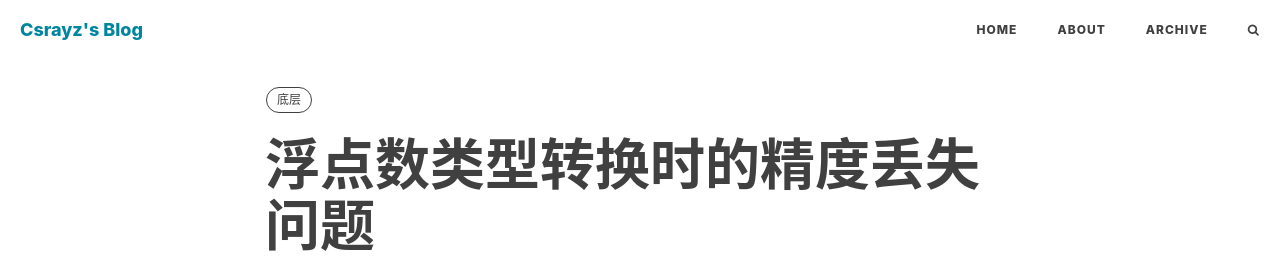
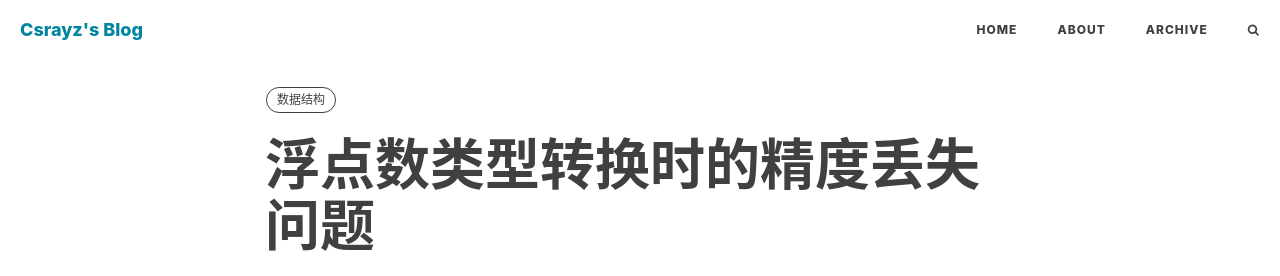
Before and after one commit to Csrayz/Csrayz.github.io, a Jekyll site: the page built from _posts/2023-10-13-loss-of-precision-in-floating-point-type-conversions.md, in a window 1280 px wide and 900 px high. Shown: the top 276 px of the window. Built offline with Jekyll 4.4.1, drawn with Linux system fonts in a browser that asks for light colours; nearby versions of some CDN libraries; comment, search, counter and statistics services are not loaded.

Commit message:
[refactor] 优化了下存量文章的组织方式

```diff
--- a/_layouts/post.html
+++ b/_layouts/post.html
@@ -46,22 +46,6 @@
                     </li>
                     {% endif %}
                 </ul>
-                <hr style="visibility: hidden;">
-
-                <!-- 先不配置评论 -->
-                <!-- {% if site.disqus_username %} -->
-                <!-- disqus 评论框 start -->
-                <!-- <div class="comment">
-                    <div id="disqus_thread" class="disqus-thread"></div>
-                </div> -->
-                <!-- disqus 评论框 end -->
-                <!-- {% endif %} -->
-
-                {% if site.netease_comment %}
-                <!-- 网易云跟帖 评论框 start -->
-                <div id="cloud-tie-wrapper" class="cloud-tie-wrapper"></div>
-                <!-- 网易云跟帖 评论框 end -->
-                {% endif %}
 
                 <div class="comment">
                     <!-- 基于Github的评论 -->
@@ -81,7 +65,7 @@
                     crossorigin="anonymous"
                     async>
                     </script>
-                </div> -->
+                </div>
             </div>
 
     <!-- Side Catalog Container -->
--- a/_posts/2023-10-13-loss-of-precision-in-floating-point-type-conversions.md
+++ b/_posts/2023-10-13-loss-of-precision-in-floating-point-type-conversions.md
@@ -3,12 +3,12 @@
 slug: loss-of-precision-in-floating-point-type-conversions
 title: 浮点数类型转换时的精度丢失问题
 tags:
-- 底层
+- 数据结构
 ---
 
 众所周知，浮点数与整形类型在相互转换后可能发生的精度丢失问题。浮点数转换为整形会发生**截断**和**溢出**问题，整形转换为浮点型会发生**精度丢失**问题。究其原因，是浮点型和整形在存储模式上的差异导致的。
 
-![Java类型转换时可能发生的精度丢失（虚线代表该转换存在精度丢失问题）](/img/in-posts/2023-10-13-loss-of-precision-in-floating-point-type-conversions-1.png)
+![Java类型转换时可能发生的精度丢失（虚线代表该转换存在精度丢失问题）](/img/in-posts/2023-10-13-loss-of-precision-in-floating-point-type-conversions/1.png)
 *Java类型转换时可能发生的精度丢失（虚线代表该转换存在精度丢失问题）*
 
 # 整形与浮点数的存储模式
@@ -31,7 +31,7 @@
 
 例如， 25.125（11001.001）就可以表示为 $$1.1001001 \times 2^4$$ ，对应的有 $$M=1.1001001$$，$$E=100$$（二进制）。
 
-![32位浮点数表示25.125（尾数指小数部分）](/img/in-posts/2023-10-13-loss-of-precision-in-floating-point-type-conversions-2.webp)
+![32位浮点数表示25.125（尾数指小数部分）](/img/in-posts/2023-10-13-loss-of-precision-in-floating-point-type-conversions/2.webp)
 *32位浮点数表示25.125（尾数指小数部分）*
 
 float32 类型是一种浮点数，它用 32 位（也就是 4 个字节）来存储一个小数。它的存储方式是把这 32 位分成三部分，第一位是符号位，表示正负号；后面 8 位是指数位，表示小数点的位置；最后 23 位是尾数位，表示小数的精度。
```
Also changed, not shown: img/in-posts/2023-10-13-loss-of-precision-in-floating-point-type-conversions/1.png (renamed from img/in-posts/2023-10-13-loss-of-precision-in-floating-point-type-conversions-1.png), img/in-posts/2023-10-13-loss-of-precision-in-floating-point-type-conversions/2.webp (renamed from img/in-posts/2023-10-13-loss-of-precision-in-floating-point-type-conversions-2.webp).
